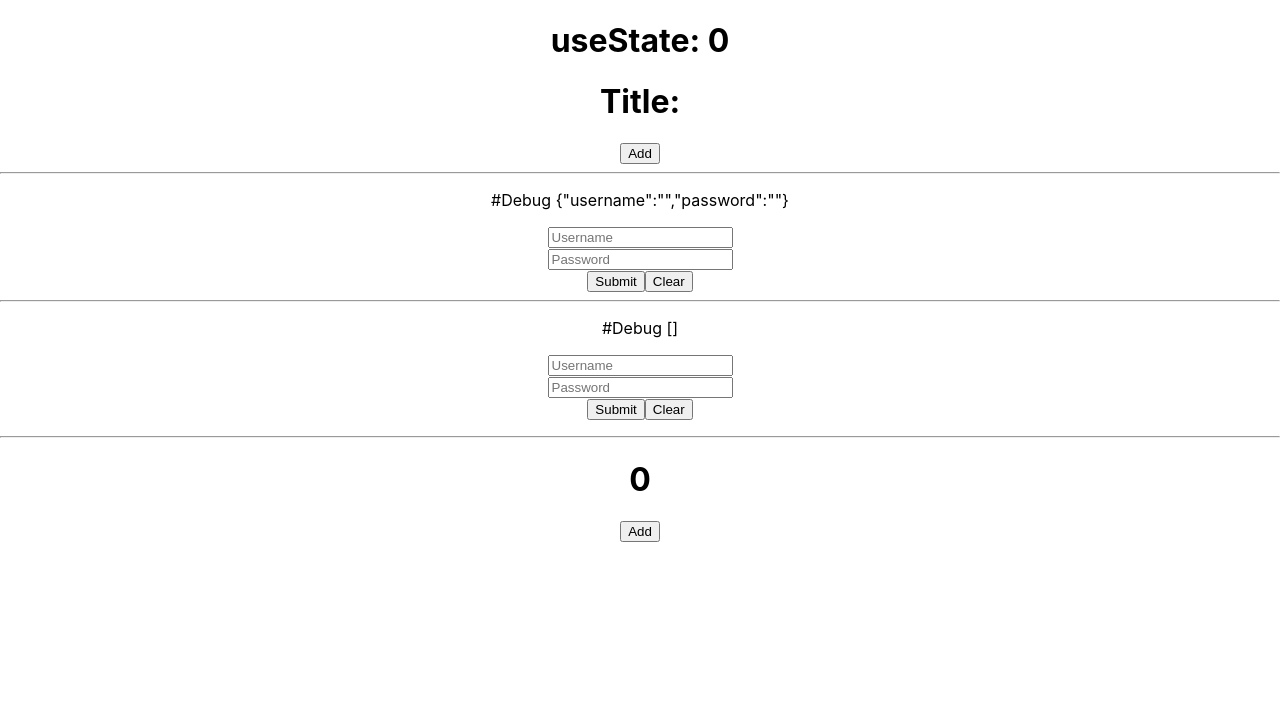
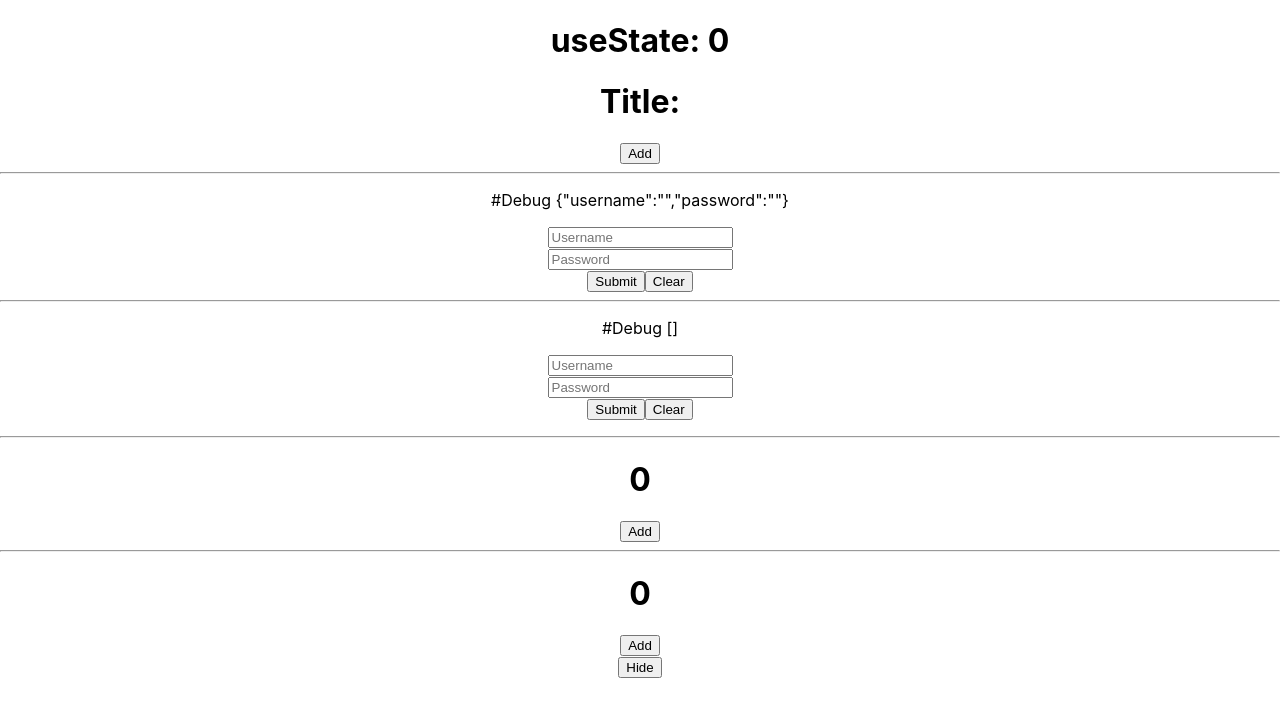
Before and after one commit to sanviiz/react-hook, a React (Create React App) app: page / in a window 1280 px wide. Shown: the top 716 px of the page. Built offline with nearby package versions, Linux system fonts and the light colour scheme.

Commit message:
Add Use Effect Destroy Listener

```diff
--- a/src/App.js
+++ b/src/App.js
@@ -1,12 +1,15 @@
 import React from "react";
 import UseEffectDemo1 from "./components/useEffectDemo1";
+import UseEffectDemo2 from "./components/useEffectDemo2";
 import UseStateDemo1 from "./components/useStateDemo1";
 import UseStateDemo2 from "./components/useStateDemo2";
 import UseStateDemo3 from "./components/useStateDemo3";
 
 export default function App() {
+  const [show, setShow] = React.useState(true);
+
   return (
-    <div>
+    <div style={{ textAlign: "center" }}>
       <UseStateDemo1 />
       <hr />
       <UseStateDemo2 />
@@ -14,6 +17,15 @@ export default function App() {
       <UseStateDemo3 />
       <hr />
       <UseEffectDemo1 />
+      <hr />
+      {show && <UseEffectDemo2 />}
+      <button
+        onClick={() => {
+          setShow(false);
+        }}
+      >
+        Hide
+      </button>
     </div>
   );
 }
--- /dev/null
+++ b/src/components/useEffectDemo2.js
@@ -0,0 +1,26 @@
+import React from "react";
+
+export default function useEffectDemo2() {
+  const [count, setCount] = React.useState(0);
+
+  React.useEffect(() => {
+    document.title = "Current Count: " + count;
+    return () => {
+      document.title = "Component destroyed";
+      console.log("Component destroyed");
+    };
+  }, [count]);
+
+  return (
+    <div style={{ textAlign: "center" }}>
+      <h1>{count}</h1>
+      <button
+        onClick={() => {
+          setCount(count + 1);
+        }}
+      >
+        Add
+      </button>
+    </div>
+  );
+}
```
